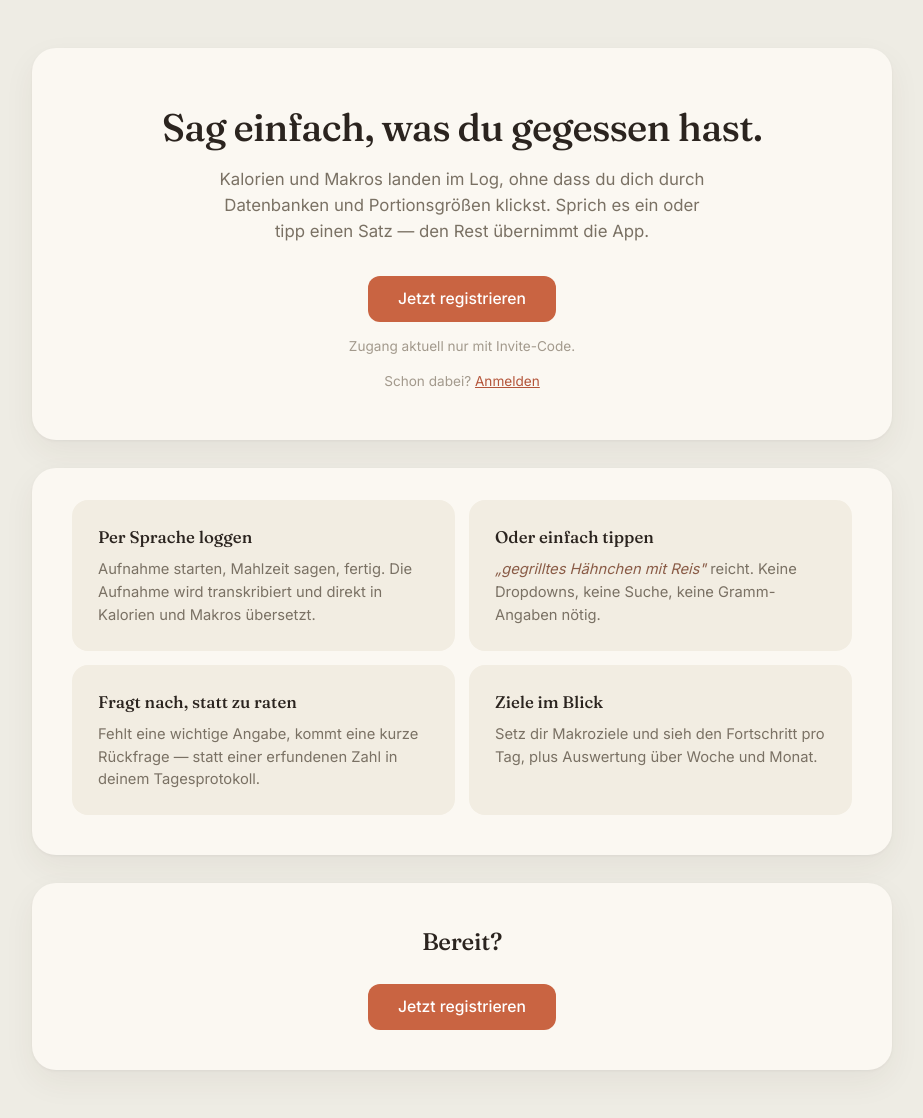
After one commit to marvinty/nutrition-tracker, a FastAPI app: template app/landing/templates/landing.html in a window 1280 px wide. The commit adds this page. Shown: the whole page, without its empty margins (178-1101 px from the left). Run offline with FastAPI, Linux system fonts and the light colour scheme; the template is opened without the code that fills it, so the values that code supplies are empty; parts of the project's set-up code (start-up, migrations or seed data) failed here and were passed over.

Commit message:
Add public landing page at /
The root route returned a 404, so anyone given the link landed on /login
or /register without ever learning what the product does.

Adds a small app/landing module following the auth router's pattern: its
own templates dir plus dashboard/templates on the Jinja search path, so
the page inherits base.html and the existing design tokens instead of
carrying its own styling. Signed-in visitors are redirected to the
dashboard — the inverse of the dashboard guard.

Content is generic (not yet cut to the Kraftsport niche): hero, four
feature cards covering voice logging, text logging, clarifying questions
and macro goals, then a closing CTA. The CTA names the invite-code
requirement so visitors don't hit a dead end on /register.

base.html gains an empty extra_head block for page-specific styles;
existing templates are unaffected.

Co-Authored-By: Claude Opus 4.8 <noreply@anthropic.com>

```diff
--- a/app/dashboard/templates/base.html
+++ b/app/dashboard/templates/base.html
@@ -462,6 +462,7 @@
             .totals-grid--compact .totals-card .value { font-size: 20px; }
         }
     </style>
+    {% block extra_head %}{% endblock %}
 </head>
 <body>
     {% block content %}{% endblock %}
--- /dev/null
+++ b/app/landing/templates/landing.html
@@ -0,0 +1,124 @@
+{% extends "base.html" %}
+
+{% block title %}Nutrition Tracker — Essen loggen, ohne Formulare{% endblock %}
+
+{% block extra_head %}
+<style>
+    .landing { width: 860px; max-width: 100%; display: flex; flex-direction: column; gap: 28px; }
+    /* .page-card is pinned to 640px for the app screens; the landing page is wider. */
+    .landing .page-card { width: 100%; }
+
+    .landing-hero { text-align: center; padding: 56px 40px 48px; }
+    .landing-hero h1 {
+        font-family: var(--serif);
+        font-weight: 500;
+        font-size: 2.4rem;
+        line-height: 1.2;
+        letter-spacing: -0.02em;
+        margin: 0 0 16px;
+        color: var(--text);
+    }
+    .landing-hero .sub {
+        font-size: 1.05rem;
+        color: var(--text-muted);
+        margin: 0 auto 32px;
+        max-width: 46ch;
+    }
+
+    .landing-cta { display: flex; flex-direction: column; align-items: center; gap: 14px; }
+    .landing-btn {
+        display: inline-flex;
+        align-items: center;
+        height: 46px;
+        padding: 0 30px;
+        border-radius: var(--r-sm);
+        background: var(--accent);
+        color: #fff;
+        font-size: 0.98rem;
+        font-weight: 500;
+        text-decoration: none;
+    }
+    .landing-btn:hover { background: var(--accent-hover); }
+    .landing-note { font-size: 0.85rem; color: var(--text-subtle); margin: 0; }
+    .landing-note a { color: var(--accent-cal); }
+
+    .landing-features { display: grid; grid-template-columns: repeat(2, 1fr); gap: 14px; }
+    .landing-feature { background: var(--surface-2); border-radius: var(--r-md); padding: 24px 26px; }
+    .landing-feature h3 { margin: 0 0 8px; font-size: 1.05rem; }
+    .landing-feature p { margin: 0; font-size: 0.92rem; color: var(--text-muted); }
+    .landing-feature .quote { color: var(--accent-text); font-style: italic; }
+
+    .landing-outro { text-align: center; padding: 40px; }
+    .landing-outro h2 { font-size: 1.5rem; margin: 0 0 24px; }
+
+    @media (max-width: 600px) {
+        .landing-hero { padding: 36px 22px 32px; }
+        .landing-hero h1 { font-size: 1.8rem; }
+        .landing-hero .sub { font-size: 0.98rem; margin-bottom: 26px; }
+        .landing-features { grid-template-columns: 1fr; }
+        .landing-feature { padding: 20px 22px; }
+        .landing-outro { padding: 32px 22px; }
+        .landing-outro h2 { font-size: 1.25rem; }
+    }
+</style>
+{% endblock %}
+
+{% block content %}
+<div class="landing">
+    <div class="page-card landing-hero">
+        <h1>Sag einfach, was du gegessen hast.</h1>
+        <p class="sub">
+            Kalorien und Makros landen im Log, ohne dass du dich durch Datenbanken
+            und Portionsgrößen klickst. Sprich es ein oder tipp einen Satz — den Rest
+            übernimmt die App.
+        </p>
+        <div class="landing-cta">
+            <a class="landing-btn" href="/register">Jetzt registrieren</a>
+            <p class="landing-note">Zugang aktuell nur mit Invite-Code.</p>
+            <p class="landing-note">Schon dabei? <a href="/login">Anmelden</a></p>
+        </div>
+    </div>
+
+    <div class="page-card">
+        <div class="card-body" style="padding-top: 32px;">
+            <div class="landing-features">
+                <div class="landing-feature">
+                    <h3>Per Sprache loggen</h3>
+                    <p>
+                        Aufnahme starten, Mahlzeit sagen, fertig. Die Aufnahme wird
+                        transkribiert und direkt in Kalorien und Makros übersetzt.
+                    </p>
+                </div>
+                <div class="landing-feature">
+                    <h3>Oder einfach tippen</h3>
+                    <p>
+                        <span class="quote">„gegrilltes Hähnchen mit Reis"</span> reicht.
+                        Keine Dropdowns, keine Suche, keine Gramm-Angaben nötig.
+                    </p>
+                </div>
+                <div class="landing-feature">
+                    <h3>Fragt nach, statt zu raten</h3>
+                    <p>
+                        Fehlt eine wichtige Angabe, kommt eine kurze Rückfrage —
+                        statt einer erfundenen Zahl in deinem Tagesprotokoll.
+                    </p>
+                </div>
+                <div class="landing-feature">
+                    <h3>Ziele im Blick</h3>
+                    <p>
+                        Setz dir Makroziele und sieh den Fortschritt pro Tag,
+                        plus Auswertung über Woche und Monat.
+                    </p>
+                </div>
+            </div>
+        </div>
+    </div>
+
+    <div class="page-card landing-outro">
+        <h2>Bereit?</h2>
+        <div class="landing-cta">
+            <a class="landing-btn" href="/register">Jetzt registrieren</a>
+        </div>
+    </div>
+</div>
+{% endblock %}
--- a/app/main.py
+++ b/app/main.py
@@ -8,6 +8,7 @@ from app.core.config import settings
 from app.dashboard.router import router as dashboard_router
 from app.db.init_db import init_db
 from app.db.session import async_session_maker
+from app.landing.router import router as landing_router
 from app.services.admin_service import ensure_bootstrap_admin
 
 logger = logging.getLogger(__name__)
@@ -29,6 +30,7 @@ async def lifespan(app: FastAPI):
 
 
 app = FastAPI(title="Nutrition Tracker API", lifespan=lifespan)
+app.include_router(landing_router)
 app.include_router(auth_router)
 app.include_router(api_router)
 app.include_router(dashboard_router)
```
Also changed, not shown: app/landing/router.py (added, +22 -0 lines), tests/test_landing.py (added, +42 -0 lines), app/landing/__init__.py (added).
